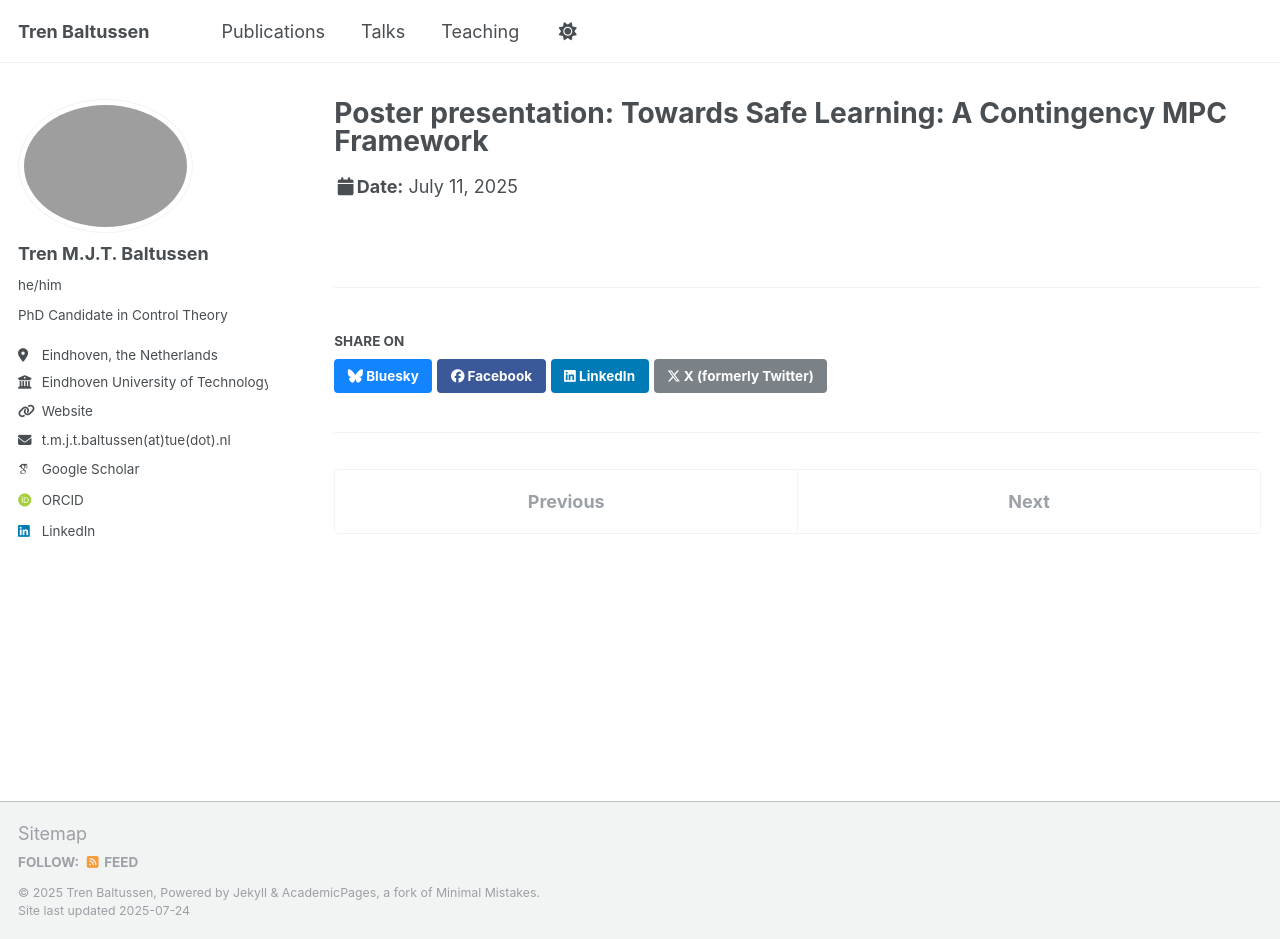
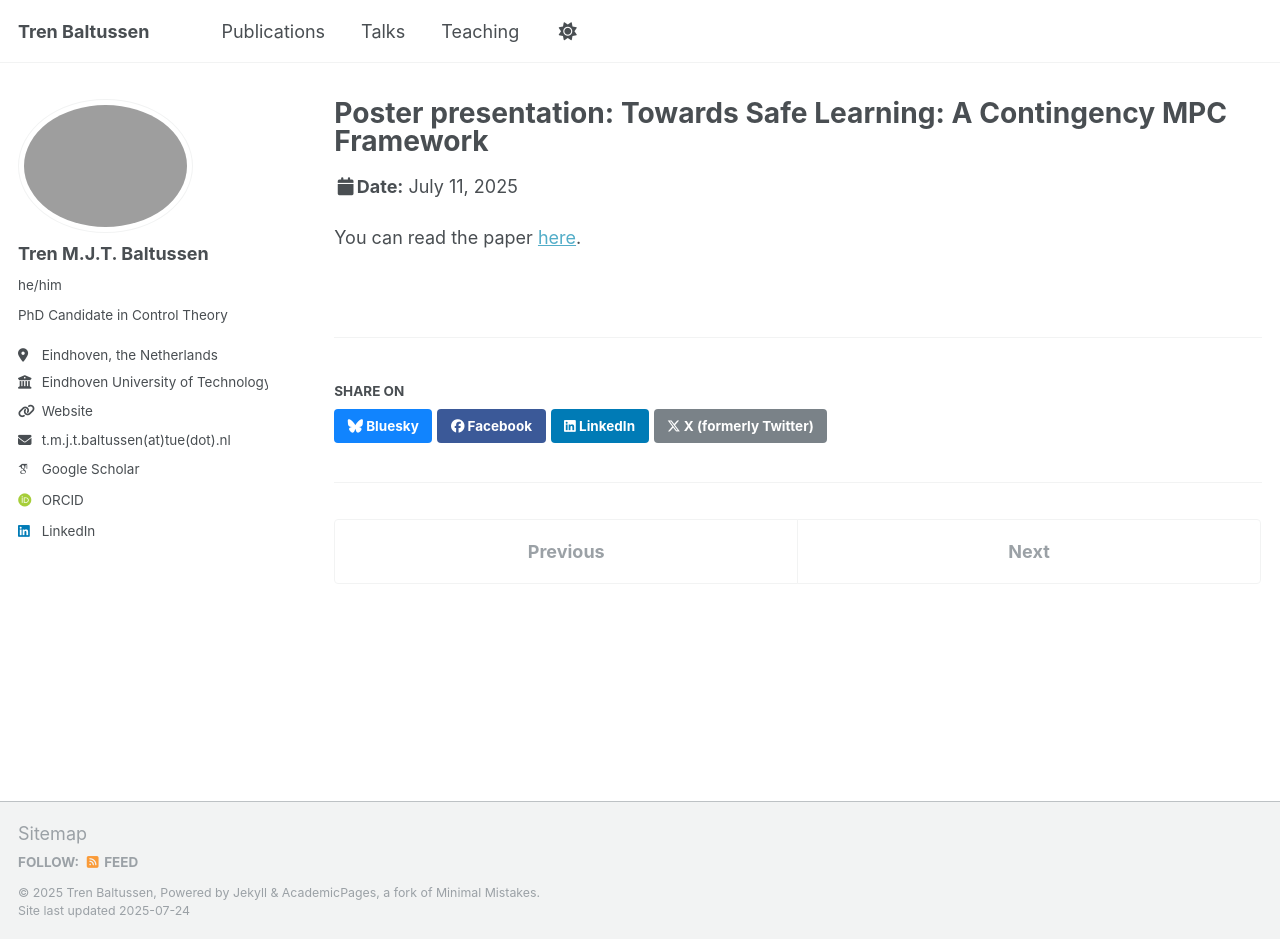
Before and after one commit to TrenBaltussen/TrenBaltussen.github.io, a Jekyll site: the page built from _talks/2025-07-11-CU-Boulder.md, in a window 1280 px wide and 939 px high. Built offline with Jekyll 4.4.1, drawn with Linux system fonts in a browser that asks for light colours; some web fonts are replaced.

Commit message:
Update 2025-07-11-CU-Boulder.md

```diff
--- a/_talks/2025-07-11-CU-Boulder.md
+++ b/_talks/2025-07-11-CU-Boulder.md
@@ -1,9 +1,9 @@
 ---
 title: "Poster presentation: Towards Safe Learning: A Contingency MPC Framework"
 collection: talks
-permalink: /publications/
 type: "Poster presentation"
 venue: "Rocky Mountain Workshop on Control and Autonomy"
 date: 2025-07-11
 location: "CU Boulder, Boulder, CO, USA"
 ---
+You can read the paper [here](https://trenbaltussen.github.io/publications/2025-05-28-CMPC-1).
```
